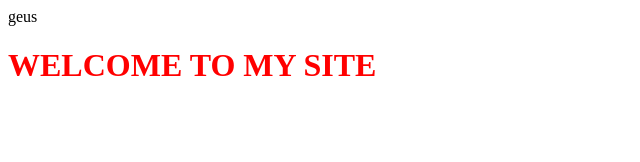
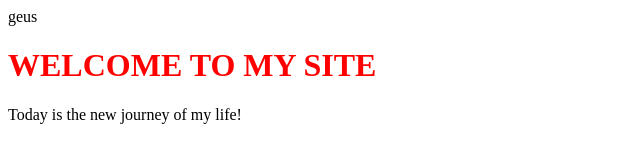
Before and after one commit to gueswhoami/gueswhoami.github.io, a plain HTML site: page index.html in a window 1280 px wide. Shown: the whole page, without its empty margins (0-640 px from the left). Drawn offline with Linux system fonts and the light colour scheme.

Commit message:
Update index.html

```diff
--- a/index.html
+++ b/index.html
@@ -7,5 +7,7 @@
    </style>
   <body>
     <h1>WELCOME TO MY SITE</h1>
+
+     <p>Today is the new journey of my life!</p>
 </body>
 </html>
```
